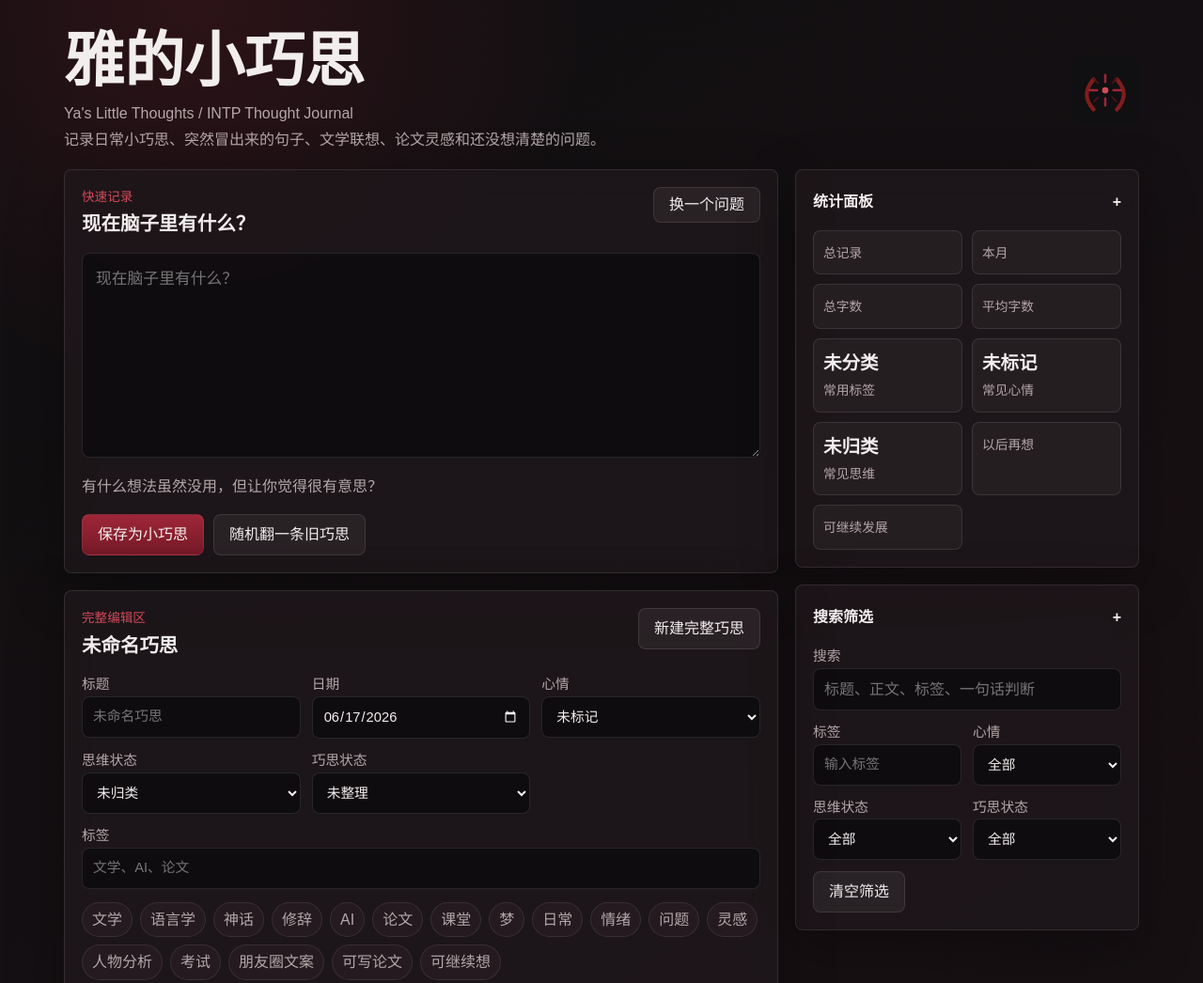
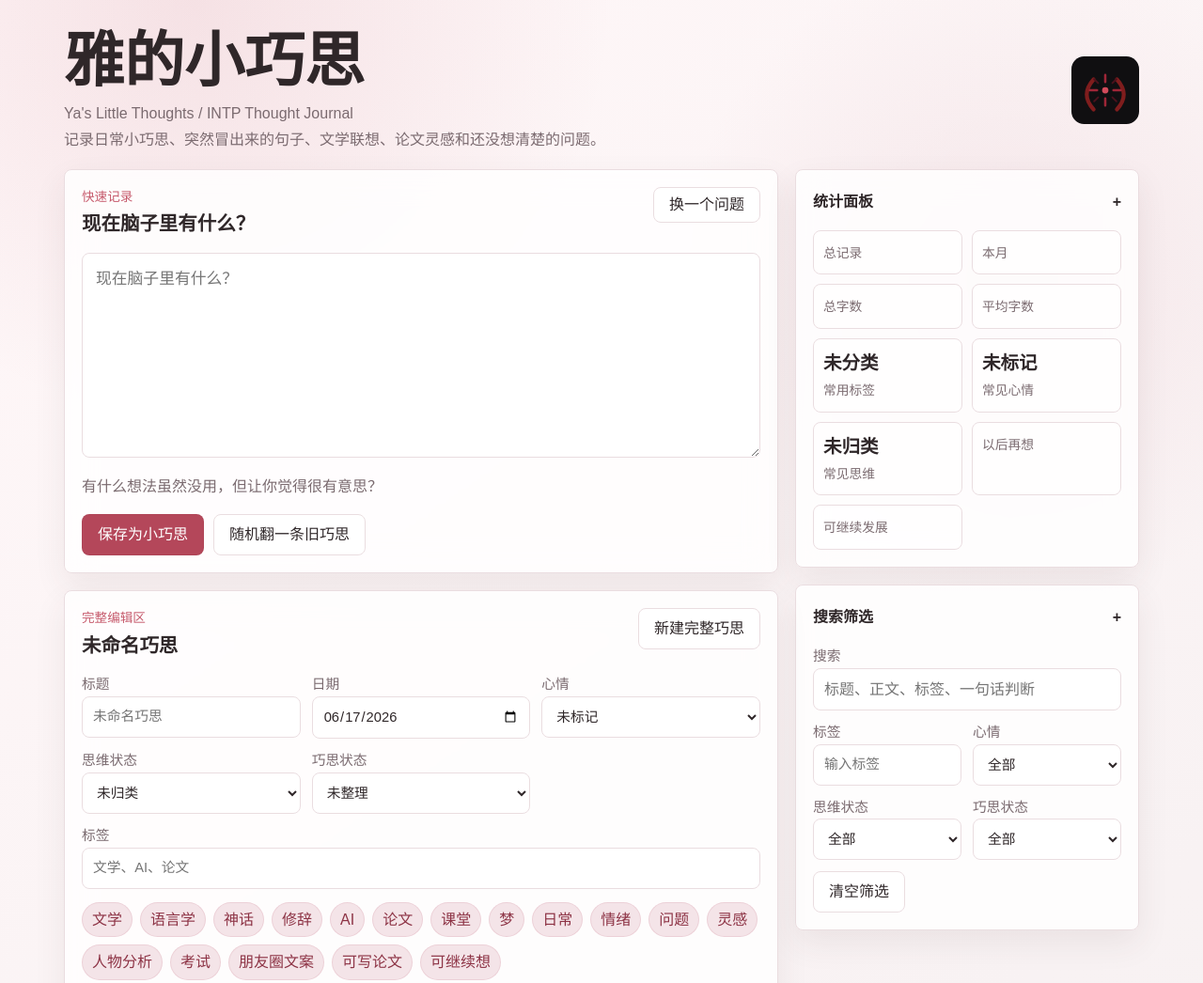
Before and after one commit to yamiaomiao1/ya-little-thoughts, a plain HTML site: page index.html in a window 1280 px wide. Shown: the top 1046 px of the page at 94% size. Drawn offline with Linux system fonts and the light colour scheme.

Commit message:
Update visual style to light theme

```diff
--- a/style.css
+++ b/style.css
@@ -1,18 +1,19 @@
 :root {
-  --bg: #100f11;
-  --bg-soft: #171316;
-  --panel: rgba(31, 24, 28, 0.78);
-  --panel-strong: rgba(43, 31, 35, 0.92);
-  --line: rgba(255, 255, 255, 0.1);
-  --text: #f3eeee;
-  --muted: #b5a7aa;
-  --dim: #807478;
-  --accent: #8f1f2d;
-  --accent-light: #d24b5b;
-  --danger: #b83232;
-  --chip: #241a1f;
-  --shadow: 0 18px 60px rgba(0, 0, 0, 0.32);
-  color-scheme: dark;
+  --bg: #fff7f8;
+  --bg-soft: #f8f2f3;
+  --panel: rgba(255, 255, 255, 0.82);
+  --panel-strong: rgba(255, 255, 255, 0.9);
+  --line: #eadde0;
+  --text: #2f2729;
+  --muted: #7b6b70;
+  --dim: #a5969a;
+  --accent: #b4475a;
+  --accent-strong: #97384a;
+  --accent-light: #c65a6c;
+  --danger: #b84b4b;
+  --chip: #f4e4e8;
+  --shadow: 0 14px 34px rgba(78, 46, 54, 0.08);
+  color-scheme: light;
 }
 
 * {
@@ -28,8 +29,9 @@ body {
   margin: 0;
   min-height: 100vh;
   background:
-    radial-gradient(circle at 16% 0%, rgba(143, 31, 45, 0.22), transparent 26rem),
-    linear-gradient(145deg, #100f11 0%, #171013 48%, #0d0d0f 100%);
+    radial-gradient(circle at 16% 0%, rgba(180, 71, 90, 0.12), transparent 28rem),
+    radial-gradient(circle at 84% 12%, rgba(237, 213, 218, 0.46), transparent 22rem),
+    linear-gradient(145deg, #fff7f8 0%, #f8f2f3 54%, #f6f1ef 100%);
   color: var(--text);
   font-family: "Microsoft YaHei", "PingFang SC", "Noto Sans SC", Arial, sans-serif;
   line-height: 1.6;
@@ -165,7 +167,7 @@ h2 {
   width: 100%;
   border: 1px solid var(--line);
   border-radius: 8px;
-  background: rgba(15, 13, 15, 0.84);
+  background: rgba(255, 255, 255, 0.84);
   color: var(--text);
   outline: none;
 }
@@ -192,8 +194,8 @@ select {
 .text-area:focus,
 .text-field:focus,
 .intp-grid textarea:focus {
-  border-color: rgba(210, 75, 91, 0.7);
-  box-shadow: 0 0 0 3px rgba(143, 31, 45, 0.22);
+  border-color: rgba(180, 71, 90, 0.58);
+  box-shadow: 0 0 0 3px rgba(180, 71, 90, 0.14);
 }
 
 .prompt-line {
@@ -210,20 +212,34 @@ select {
 }
 
 .primary-button {
-  background: linear-gradient(180deg, #9f2637, #741927);
-  border-color: rgba(255, 255, 255, 0.08);
+  background: var(--accent);
+  border-color: rgba(151, 56, 74, 0.18);
+  color: #fff;
 }
 
 .secondary-button,
 .ghost-button,
 .file-button {
-  background: rgba(255, 255, 255, 0.06);
+  background: rgba(255, 255, 255, 0.72);
   border-color: var(--line);
+  color: var(--text);
+}
+
+.primary-button:hover {
+  background: var(--accent-strong);
+}
+
+.secondary-button:hover,
+.ghost-button:hover,
+.file-button:hover {
+  background: rgba(255, 255, 255, 0.92);
+  border-color: rgba(180, 71, 90, 0.3);
 }
 
 .danger-button {
-  background: rgba(184, 50, 50, 0.24);
-  border-color: rgba(255, 80, 80, 0.28);
+  background: rgba(184, 75, 75, 0.1);
+  border-color: rgba(184, 75, 75, 0.24);
+  color: #8b2f36;
 }
 
 .small-button {
@@ -261,7 +277,7 @@ select {
 .stat-item {
   border: 1px solid var(--line);
   border-radius: 8px;
-  background: rgba(255, 255, 255, 0.04);
+  background: rgba(255, 255, 255, 0.62);
   padding: 10px;
 }
 
@@ -314,8 +330,8 @@ label {
   min-height: 34px;
   border-radius: 999px;
   background: var(--chip);
-  border: 1px solid rgba(255, 255, 255, 0.09);
-  color: var(--muted);
+  border: 1px solid rgba(180, 71, 90, 0.12);
+  color: #8d3345;
   padding: 5px 10px;
 }
 
@@ -332,7 +348,8 @@ label {
 }
 
 .thought-card.active {
-  border-color: rgba(210, 75, 91, 0.8);
+  border-color: rgba(180, 71, 90, 0.64);
+  box-shadow: 0 0 0 3px rgba(180, 71, 90, 0.08);
 }
 
 .thought-top {
@@ -349,7 +366,7 @@ label {
 
 .thought-summary {
   margin: 8px 0 10px;
-  color: #d8cfd1;
+  color: #4e4145;
 }
 
 .thought-meta,
@@ -362,9 +379,10 @@ label {
 }
 
 .chip {
-  border: 1px solid rgba(255, 255, 255, 0.08);
+  border: 1px solid rgba(180, 71, 90, 0.12);
   border-radius: 999px;
-  background: rgba(255, 255, 255, 0.05);
+  background: var(--chip);
+  color: #8d3345;
   padding: 3px 8px;
 }
 
@@ -382,7 +400,7 @@ label {
 
 .empty-state {
   padding: 28px;
-  border: 1px dashed rgba(255, 255, 255, 0.14);
+  border: 1px dashed rgba(180, 71, 90, 0.22);
   border-radius: 8px;
   color: var(--muted);
   text-align: center;
@@ -402,7 +420,7 @@ label {
   padding: 12px;
   border: 1px solid var(--line);
   border-radius: 8px;
-  background: rgba(0, 0, 0, 0.2);
+  background: rgba(255, 247, 248, 0.72);
 }
 
 .hidden {
@@ -421,8 +439,8 @@ label {
   transform: translateX(-50%) translateY(20px);
   opacity: 0;
   pointer-events: none;
-  background: rgba(20, 16, 18, 0.94);
-  border: 1px solid rgba(210, 75, 91, 0.5);
+  background: rgba(255, 255, 255, 0.96);
+  border: 1px solid rgba(180, 71, 90, 0.3);
   color: var(--text);
   border-radius: 8px;
   padding: 10px 14px;
@@ -446,7 +464,7 @@ label {
   z-index: 15;
   border: 1px solid var(--line);
   border-radius: 8px;
-  background: rgba(18, 15, 17, 0.96);
+  background: rgba(255, 255, 255, 0.94);
   backdrop-filter: blur(16px);
   padding: 6px;
 }
@@ -461,7 +479,7 @@ label {
 }
 
 .mobile-nav a:active {
-  background: rgba(143, 31, 45, 0.3);
+  background: rgba(180, 71, 90, 0.12);
   color: var(--text);
 }
 
```
